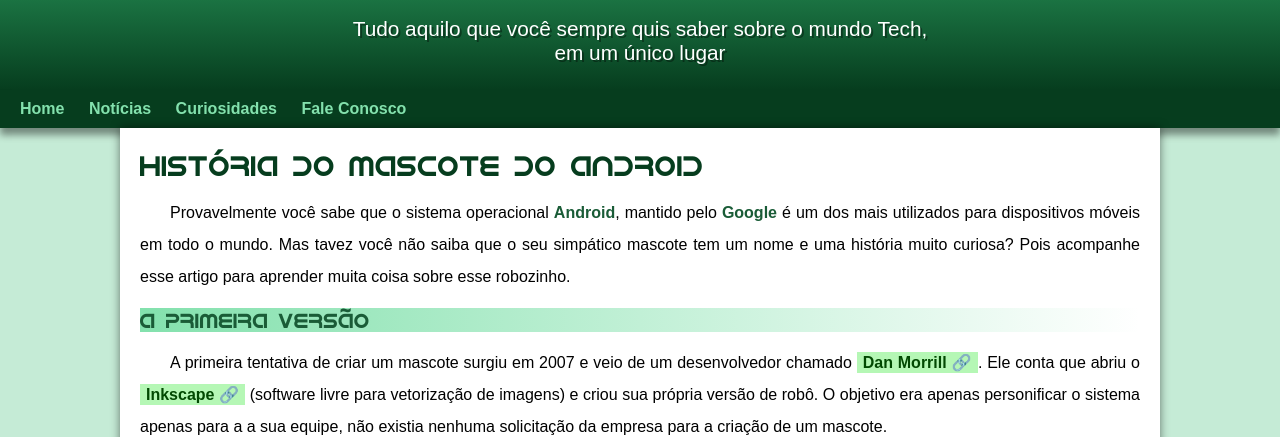
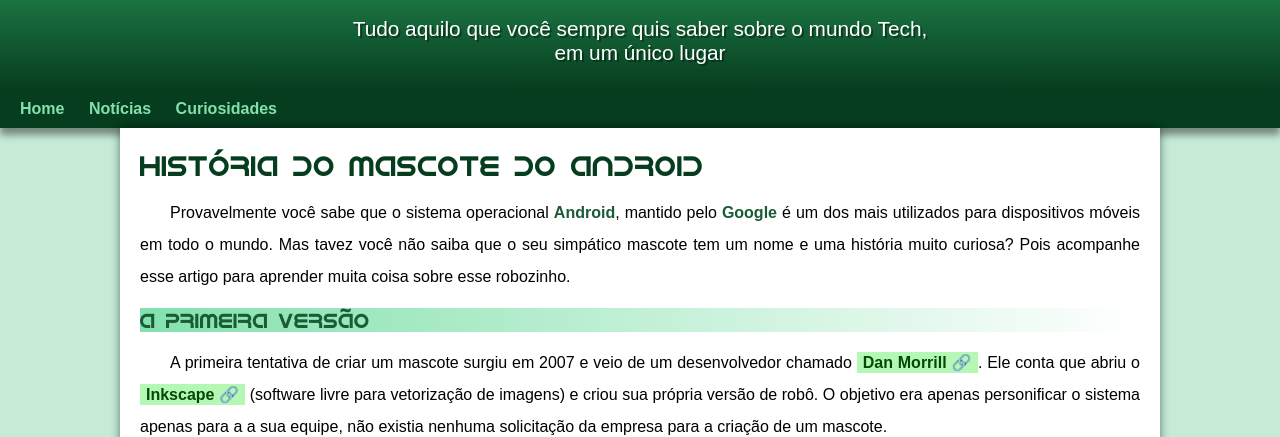
Before and after one commit to MarceloCarvalhoRJ/projeto-android, a plain HTML site: page index.html in a window 1280 px wide. Shown: the part 90-527 px from the top of the page. Drawn offline with Linux system fonts and the light colour scheme.

Commit message:
acerto menu

```diff
--- a/index.html
+++ b/index.html
@@ -18,7 +18,6 @@
     <a href="index.html">Home</a>
     <a href="noticias.html">Notícias</a>
     <a href="curiosidades.html">Curiosidades</a>
-    <a href="faleconosco.html">Fale Conosco</a>
   </nav>
 
   <main>
```
